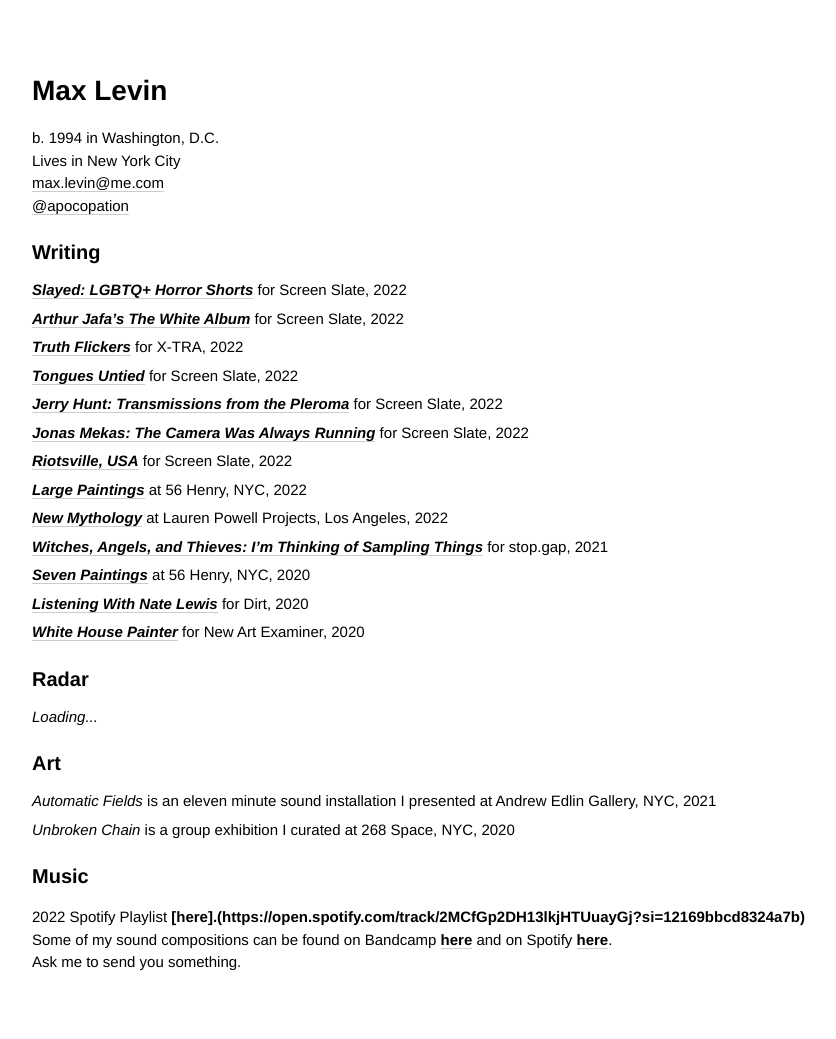
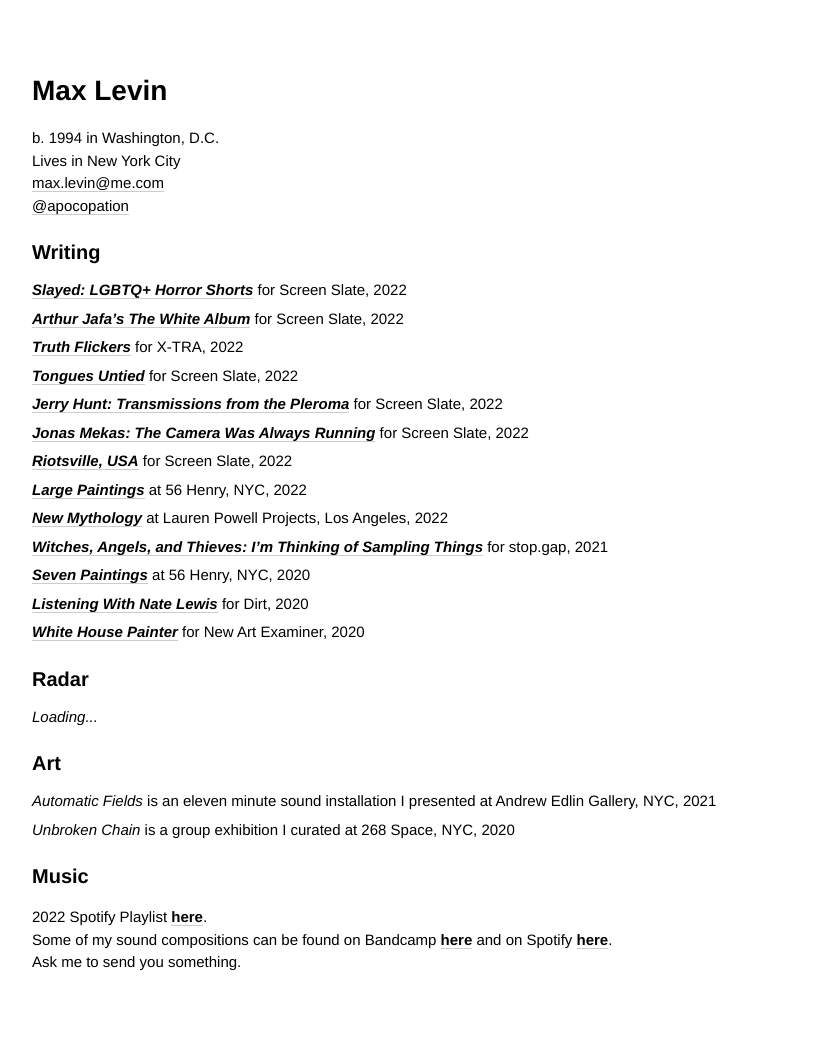
Before and after one commit to minicreative/maxlevin.me, a Jekyll site: the page built from index.md, in a window 1280 px wide. Shown: the whole page, without its empty margins (18-854 px from the left). Built offline with Jekyll 4.4.1, drawn with Linux system fonts in a browser that asks for light colours; some of the changed lines change nothing that is shown.

Commit message:
Updated Index

```diff
--- a/index.md
+++ b/index.md
@@ -54,7 +54,7 @@ sections:
       2020"
     image: "/uploads/IMG_2300.jpg"
 - title: Music
-  description: "2022 Spotify Playlist **[here].(https://open.spotify.com/track/2MCfGp2DH13lkjHTUuayGj?si=12169bbcd8324a7b)**\n<br>Some
+  description: "2022 Spotify Playlist **[here](https://open.spotify.com/track/2MCfGp2DH13lkjHTUuayGj?si=12169bbcd8324a7b)**.\n<br>Some
     of my sound compositions can be found on Bandcamp **[here](https://maxlevin.bandcamp.com)**
     and on Spotify **[here](https://open.spotify.com/artist/2HWVsbMc3Zv65tB6pdIAVd?si=IF-qOJwySlq2375-cb69dQ)**.
     \n<br>Ask me to send you something."
```
